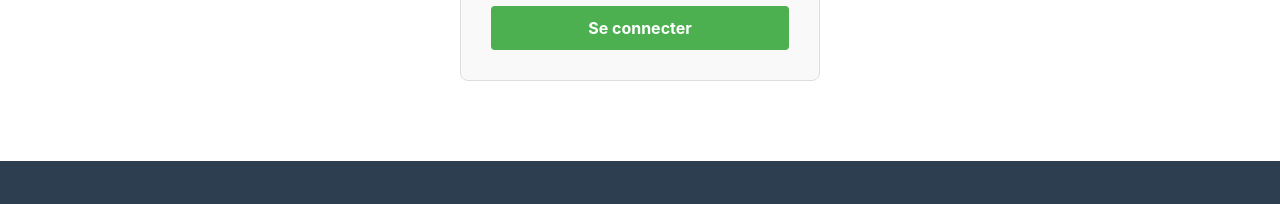
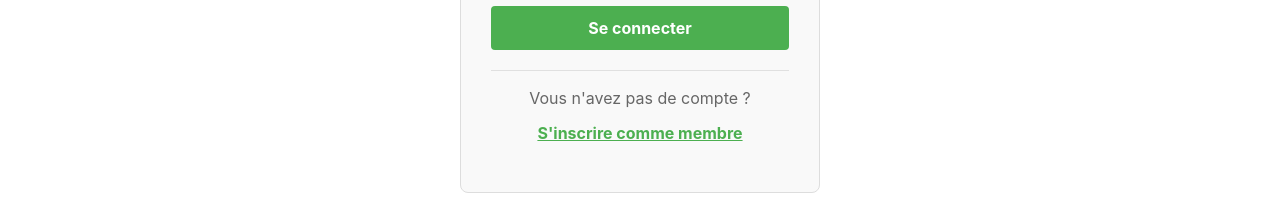
Before and after one commit to johnnyfleury87-ctrl/ASSEP, a Next.js app: page /login in a window 1280 px wide. Shown: the part 495-699 px from the top of the page. Built offline with nearby package versions, Linux system fonts and the light colour scheme; no server answers.

Commit message:
feat: add signup link in login page

```diff
--- a/pages/login.js
+++ b/pages/login.js
@@ -105,6 +105,29 @@ export default function Login() {
           >
             {loading ? 'Connexion...' : 'Se connecter'}
           </button>
+
+          {/* Lien vers inscription */}
+          <div style={{
+            marginTop: '20px',
+            textAlign: 'center',
+            padding: '15px',
+            borderTop: '1px solid #e0e0e0'
+          }}>
+            <p style={{ margin: '0 0 10px 0', color: '#666' }}>
+              Vous n'avez pas de compte ?
+            </p>
+            <Link
+              href="/espace-membres"
+              style={{
+                color: '#4CAF50',
+                fontWeight: 'bold',
+                fontSize: '16px',
+                textDecoration: 'underline'
+              }}
+            >
+              S'inscrire comme membre
+            </Link>
+          </div>
         </form>
       </div>
     </Layout>
```
